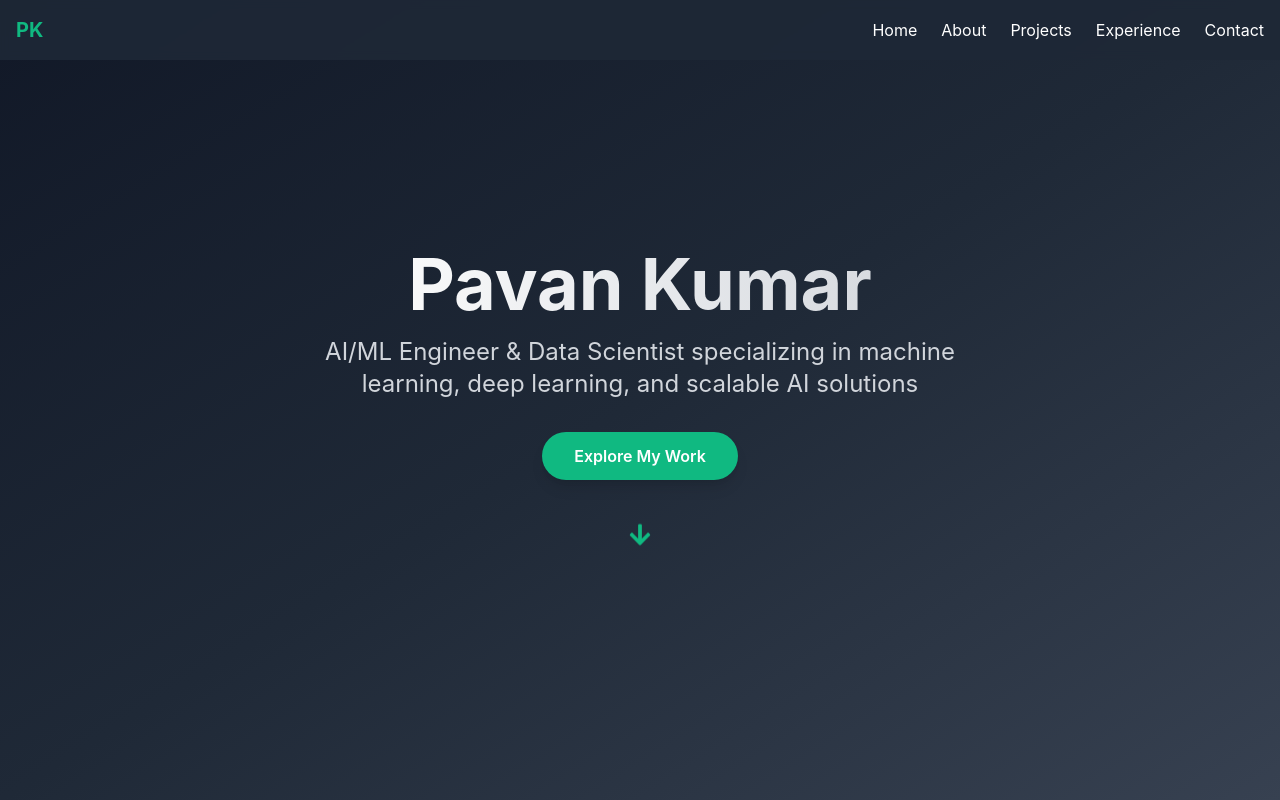
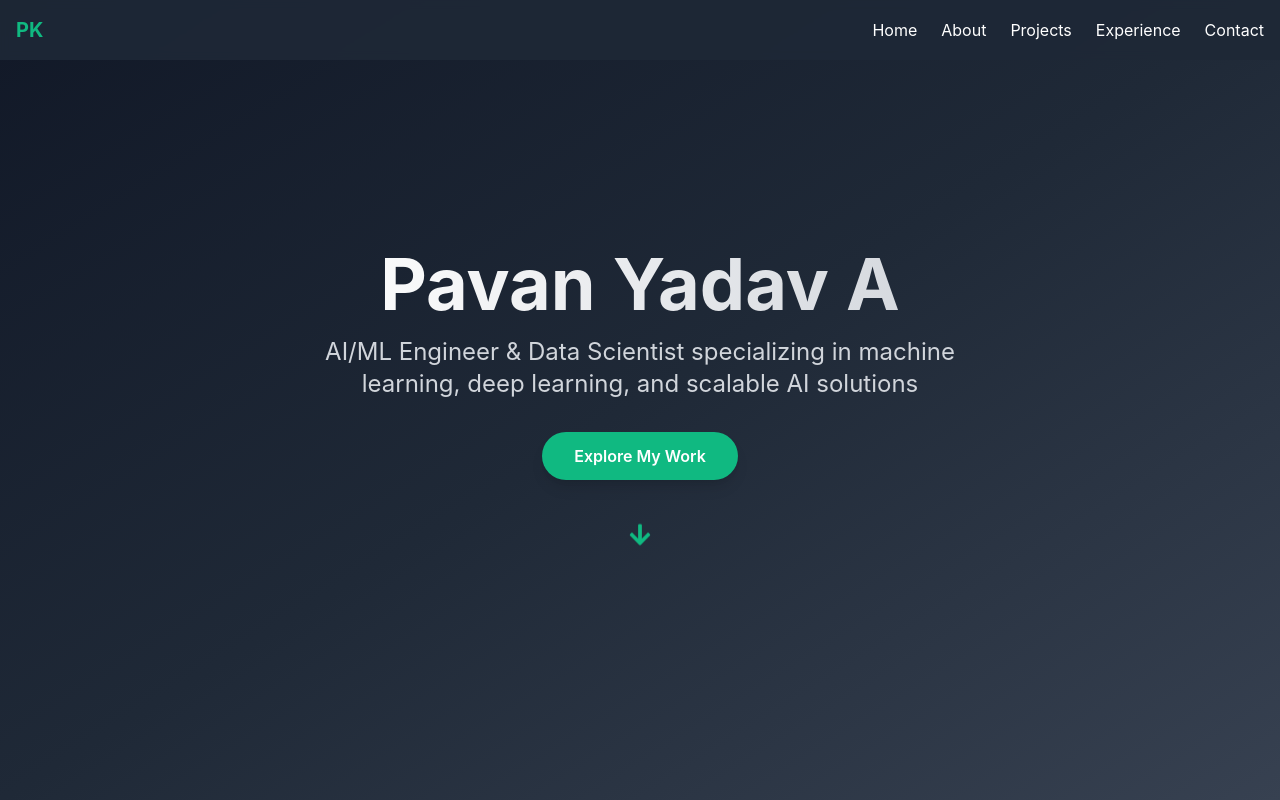
Before and after one commit to slark-debug/protfoilio, a Next.js app: page / in a window 1280 px wide. Shown: the top 800 px of the page. Built offline with nearby package versions, Linux system fonts and the light colour scheme.

Commit message:
change 1

```diff
--- a/components/Contact.tsx
+++ b/components/Contact.tsx
@@ -58,7 +58,7 @@ const Contact = () => {
           transition={{ duration: 0.8, delay: 0.6 }}
           className="mt-12 text-gray-400"
         >
-          <p>&copy; 2024 Pavan Kumar. All rights reserved.</p>
+          <p>&copy; 2024 Pavan Yadav. All rights reserved.</p>
         </motion.div>
       </div>
     </section>
--- a/components/Hero.tsx
+++ b/components/Hero.tsx
@@ -13,7 +13,7 @@ const Hero = () => {
           transition={{ duration: 0.8 }}
           className="text-5xl md:text-7xl font-bold mb-4 bg-gradient-to-r from-white to-gray-300 bg-clip-text text-transparent"
         >
-          Pavan Kumar
+          Pavan Yadav A
         </motion.h1>
         <motion.p
           initial={{ opacity: 0, y: 50 }}
```
